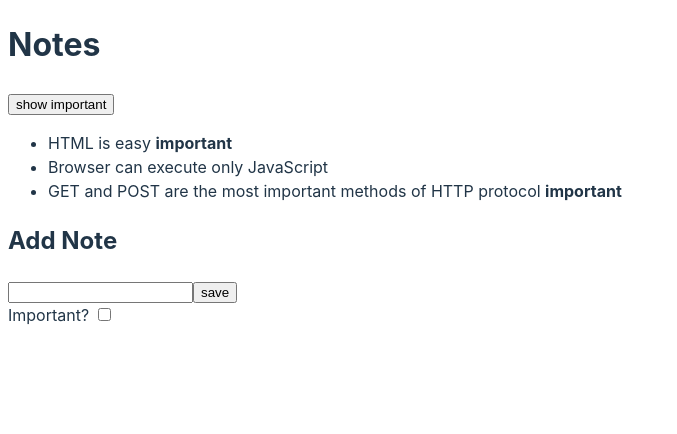
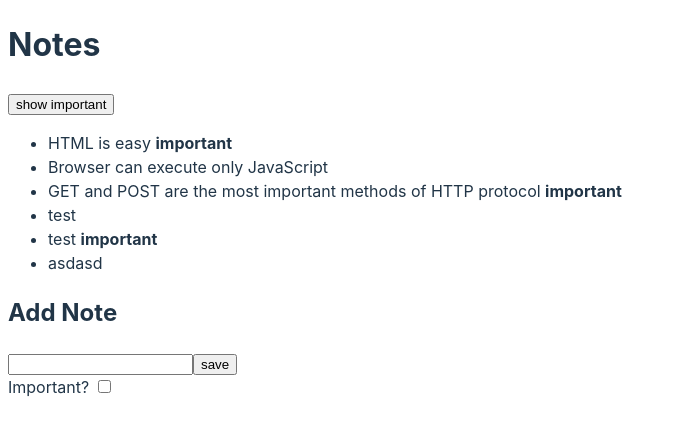
Before and after one commit to zelinka-marek/fullstack-notes, a React (Vite) app: page / in a window 1280 px wide. Shown: the top 434 px of the page, without its empty margins (0-677 px from the left). Built offline with nearby package versions, Linux system fonts and the light colour scheme; data requests are answered from the project's data file.

Commit message:
sending data to server

```diff
--- a/db.json
+++ b/db.json
@@ -14,6 +14,21 @@
       "id": 3,
       "content": "GET and POST are the most important methods of HTTP protocol",
       "important": true
+    },
+    {
+      "content": "test",
+      "important": false,
+      "id": 4
+    },
+    {
+      "content": "test",
+      "important": true,
+      "id": 5
+    },
+    {
+      "content": "asdasd",
+      "important": false,
+      "id": 8
     }
   ]
 }
--- a/src/app.jsx
+++ b/src/app.jsx
@@ -14,11 +14,13 @@ export function App() {
   }, []);
 
   const addNote = (newNote) => {
-    const noteObject = {
-      id: notes.length + 1,
-      ...newNote,
-    };
-    setNotes((notes) => notes.concat(noteObject));
+    fetch("http://localhost:3001/notes", {
+      method: "post",
+      headers: { "Content-Type": "application/json" },
+      body: JSON.stringify(newNote),
+    })
+      .then((response) => response.json())
+      .then((note) => setNotes((notes) => notes.concat(note)));
   };
 
   return (
```
